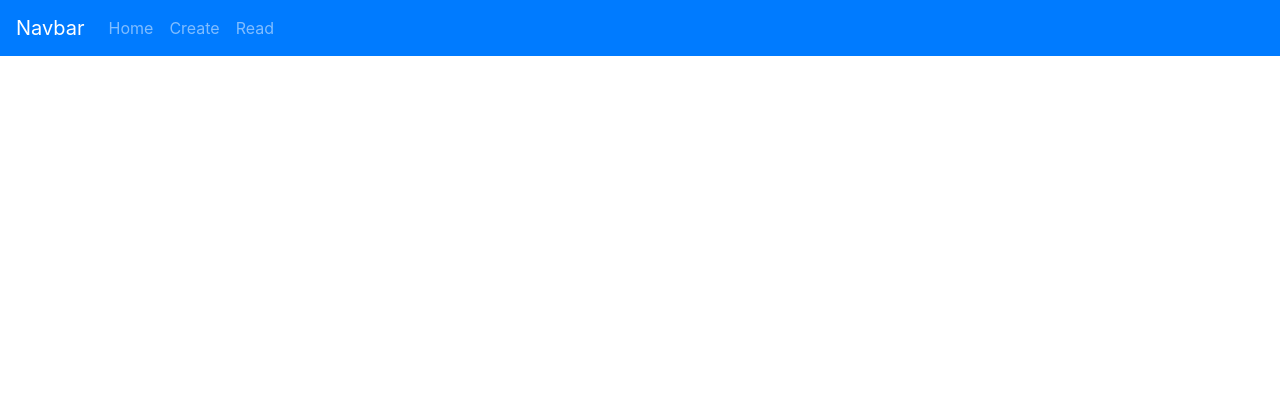
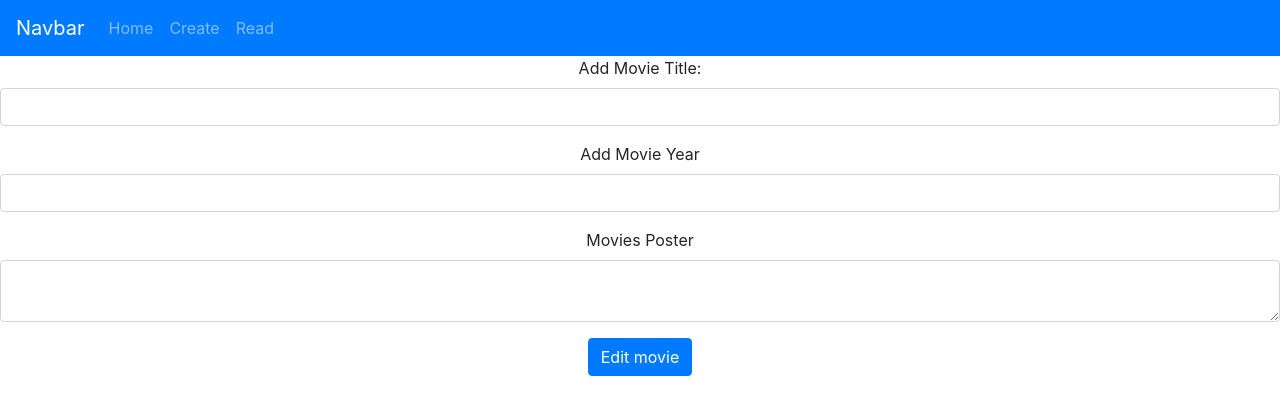
Before and after one commit to kacpergrzenda/DataRep_Lab11, a React (Create React App) app: page /edit/1 in a window 1280 px wide. Shown: the top 414 px of the page. Built offline with nearby package versions, Linux system fonts and the light colour scheme; no server answers.

Commit message:
LAB COMPLETE

```diff
--- a/src/App.js
+++ b/src/App.js
@@ -8,6 +8,7 @@
 import { BrowserRouter as Router, Switch, Route } from "react-router-dom";//import Router Switch & Route
 import { Create } from './components/create';
 import { Read } from './components/read';
+import { Edit } from './components/edit';
 //Class "App" inherits from react.component
 class App extends React.Component {
   render() {
@@ -32,6 +33,7 @@
             <Route path='/sport' component={Create}></Route>
             {/* //links travel to component Footer */}
             <Route path='/travel' component={Read}></Route>
+            <Route path='/edit/:id' component={Edit}></Route>
           </Switch>
 
           {/* <Header></Header>
--- /dev/null
+++ b/src/components/edit.js
@@ -0,0 +1,122 @@
+import { render } from '@testing-library/react';
+import React from 'react';
+import axios from 'axios';
+
+export class Edit extends React.Component {
+
+    constructor() {
+        super();
+
+        //binds variables
+        this.onSubmit = this.onSubmit.bind(this);
+        this.onChangeTitle = this.onChangeTitle.bind(this);
+        this.onChangeYear = this.onChangeYear.bind(this);
+        this.onChangePoster = this.onChangePoster.bind(this);
+
+        this.state = {
+            Title: '',
+            Year: '',
+            Poster: ''
+        }
+    }
+
+    //this gets fired when edit gets active
+    componentDidMount(){
+        console.log(this.props.match.params.id);
+
+        //pulls out id of the document and sets the data
+        axios.get('http://localhost:4000/api/movies/'+this.props.match.params.id)
+        .then(response =>{
+            this.setState({
+                _id:response.data._id,
+                Title:response.data.title,
+                Year:response.data.year,
+                Poster:response.data.poster
+            })
+        })
+        .catch((error)=>{
+            console.log(error);
+        });
+    }
+
+    //sets input Title Name into the value of the State title
+    onChangeTitle(e) {
+        this.setState({
+            Title: e.target.value
+        })
+    }
+    //sets input Year into the value of the State Year
+    onChangeYear(e) {
+        this.setState({
+            Year: e.target.value
+        })
+    }
+    onChangePoster(e) {
+        this.setState({
+            Poster: e.target.value
+        })
+    }
+    //function pulls value of title year and poster of data thats entered
+    onSubmit(e) {
+        e.preventDefault();
+        alert("Movie: " + this.state.Title + " "
+            + this.state.Year + " " + this.state.Poster);
+
+            const newMovie = {
+                title: this.state.Title,
+                year: this.state.Year,
+                poster: this.state.Poster,
+                _id:this.state._id
+            }
+
+            axios.put('http://localhost:4000/api/movies/' + this.state._id,newMovie)
+            .then(res => {
+                console.log(res.data)
+            })
+            .catch();
+            // axios.post('http://localhost:4000/api/movies', newMovie)
+            // .then((res)=>{
+            //     console.log(res);
+            // })
+            // .catch((err)=>{
+            //     console.log(err)
+            // });
+    }
+    render() {
+        return (
+            //creates Title, input and button
+            <div className='App'>
+                <form onSubmit={this.onSubmit}>
+                    <div className="form-group">
+                        <label>Add Movie Title: </label>
+                        <input type='text'
+                            className='form-control'
+                            value={this.state.Title}
+                            onChange={this.onChangeTitle}></input>
+                    </div>
+                    <div className="form-group">
+                        <label>Add Movie Year</label>
+                        <input type='text'
+                            className='form-control'
+                            value={this.state.Year}
+                            onChange={this.onChangeYear}></input>
+                    </div>
+                    <div className='form-group'>
+                        <label>Movies Poster</label>
+                        <textarea type='text'
+                            className='form-control'
+                            value={this.state.Poster}
+                            onChange={this.onChangePoster}>
+                        </textarea>
+                    </div>
+                    <div className="form-group">
+                        <input type='submit'
+                            value='Edit movie'
+                            className='btn btn-primary'>
+                        </input>
+                    </div>
+                </form>
+            </div>
+        );
+    }
+}
--- a/src/components/movieItem.js
+++ b/src/components/movieItem.js
@@ -2,6 +2,7 @@
 import React from 'react';
 import Card from 'react-bootstrap/Card';
 import axios from 'axios';
+import {Link} from 'react-router-dom';
 
 export class MovieItem extends React.Component {
 
@@ -36,6 +37,7 @@
                             </footer>
                         </blockquote>
                     </Card.Body>
+                    <Link to={"/edit/"+ this.props.movie._id} className="btn btn-primary">Edit</Link>
                     <Button variant="danger" onClick={this.DeleteMovie} >Delete</Button>
                 </Card>
             </div>
```
Also changed, not shown: 1 other file (tests, documents, lock files or other folders).
